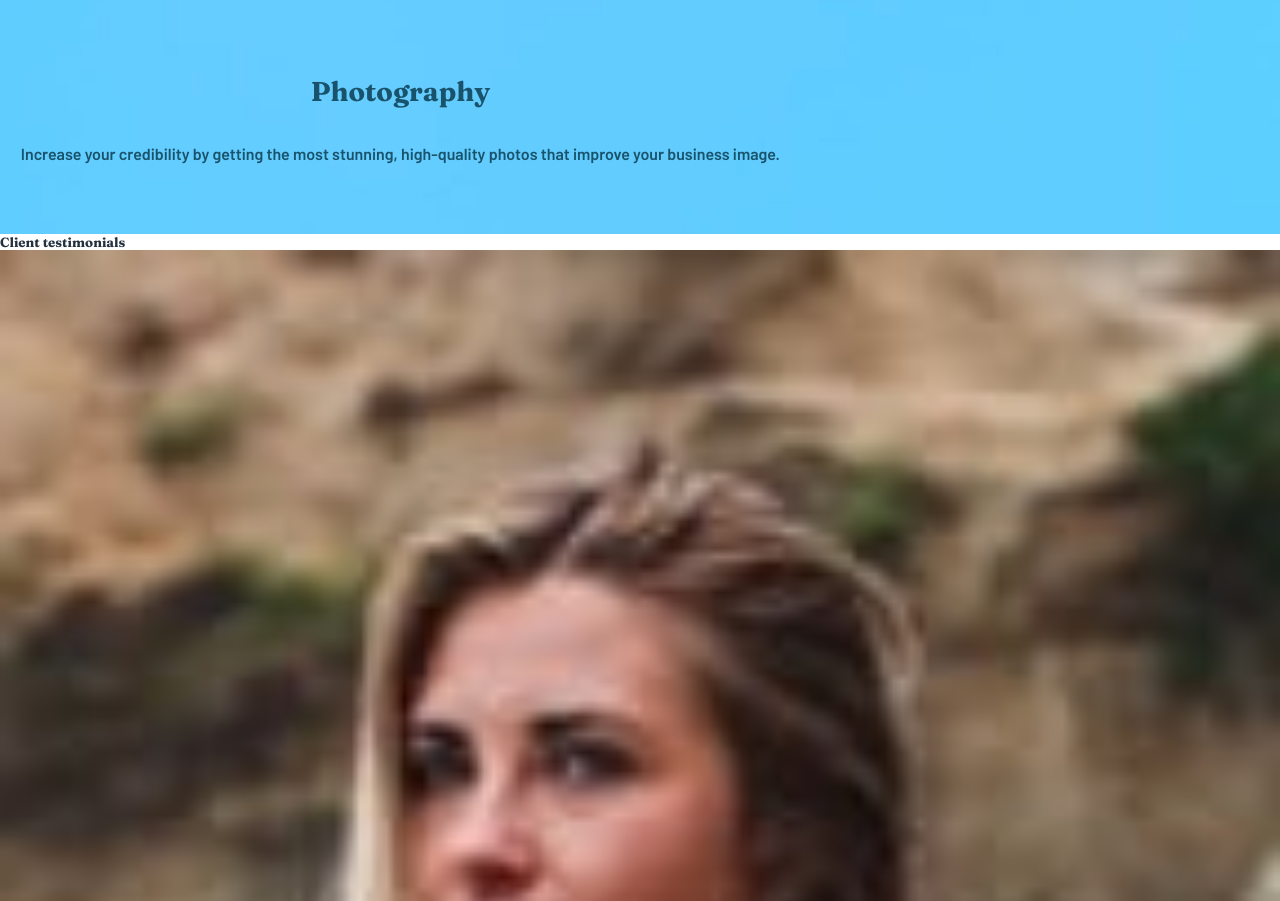
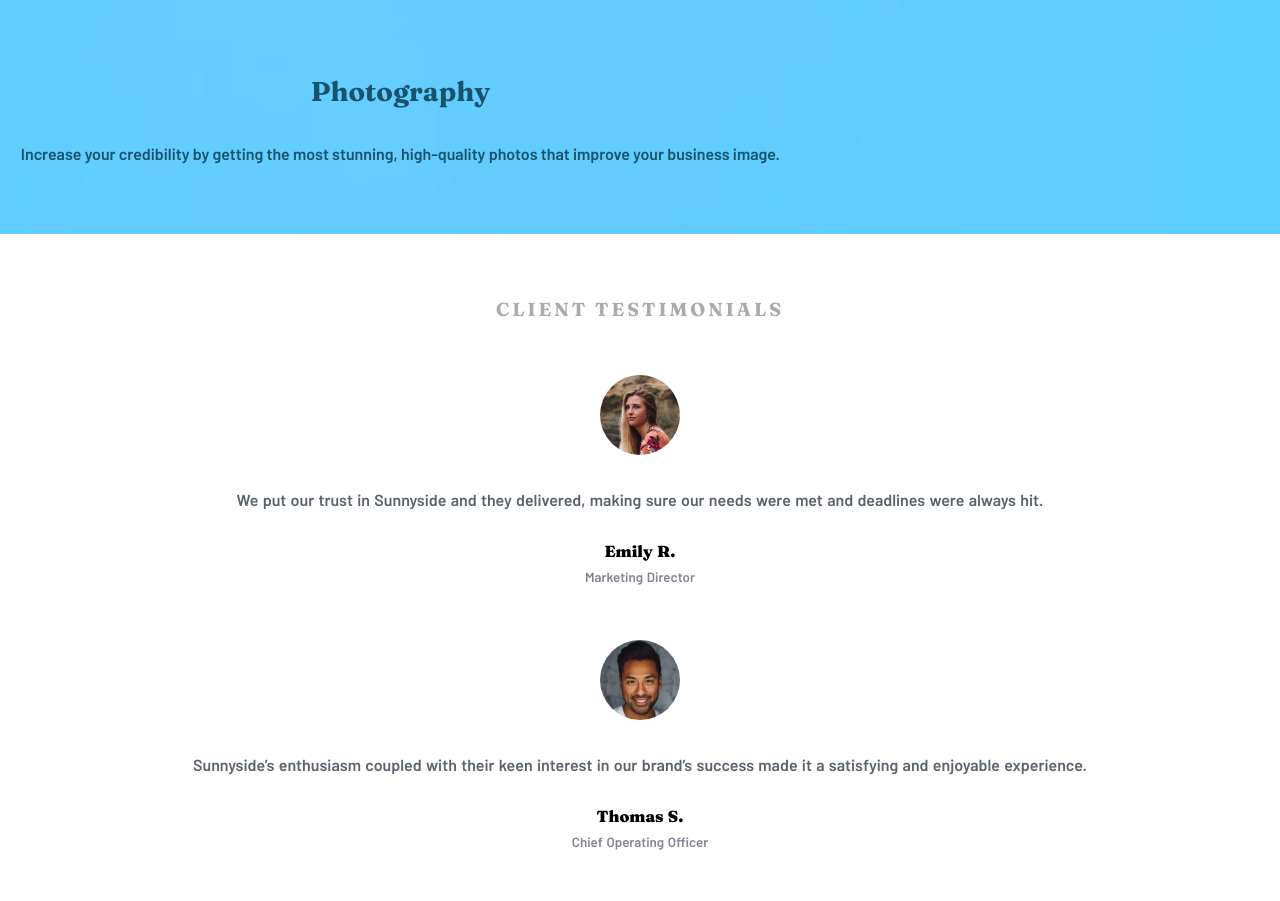
Before and after one commit to nkwadioo/06.-sunnyside-agency-landing-page-main, a plain HTML site: page index.html in a window 1280 px wide. Shown: the part 7070-7971 px from the top of the page. Drawn offline with Linux system fonts and the light colour scheme.

Commit message:
testermonials

```diff
--- a/css/style.scss
+++ b/css/style.scss
@@ -194,3 +194,51 @@ nav {
 
 
 }
+
+.testimonials {
+    h3 {
+        color: $Grayish-blue;
+        letter-spacing: 3px;
+        text-transform: uppercase;
+        text-align: center;
+        padding-top: 4rem;
+    }
+
+    .personInfo {
+        display: grid;
+        gap: 2rem;
+        padding: 3.4rem 2.2rem 0;
+        text-align: center;
+        word-spacing: 1.1px;
+
+        p {
+            color: $Very-dark-grayish-blue;
+        }
+
+    }
+
+    .footer{
+        display: grid;
+        gap: .5rem;
+        h4 {
+            color: black;
+            font-weight: 900;
+        }
+
+
+
+        small {
+            color: $Dark-grayish-blue;
+        }
+
+    }
+
+    .imageWrapper {
+        width: 80px;
+        margin: auto;
+
+        img {
+            border-radius: 50%;
+        }
+    }
+}
--- a/index.html
+++ b/index.html
@@ -68,7 +68,7 @@
     </section>
 
     <div class="testimonials">
-      <h5>Client testimonials</h5>
+      <h3>Client testimonials</h3>
       <div class="people">
         <div class="personInfo">
           <div class="imageWrapper">
@@ -76,7 +76,7 @@
           </div>
           <p>We put our trust in Sunnyside and they delivered, making sure our needs were met and deadlines were always hit.</p>
           <div class="footer">
-            <h5>Emily R.</h5>
+            <h4>Emily R.</h4>
             <small>Marketing Director</small>
           </div>
         </div>
@@ -86,7 +86,7 @@
           </div>
           <p>Sunnyside’s enthusiasm coupled with their keen interest in our brand’s success made it a satisfying and enjoyable experience.</p>
           <div class="footer">
-            <h5>Thomas S.</h5>
+            <h4>Thomas S.</h4>
             <small>Chief Operating Officer</small>
           </div>
         </div>
```
Also changed, not shown: css/style.css, 1 other file.
